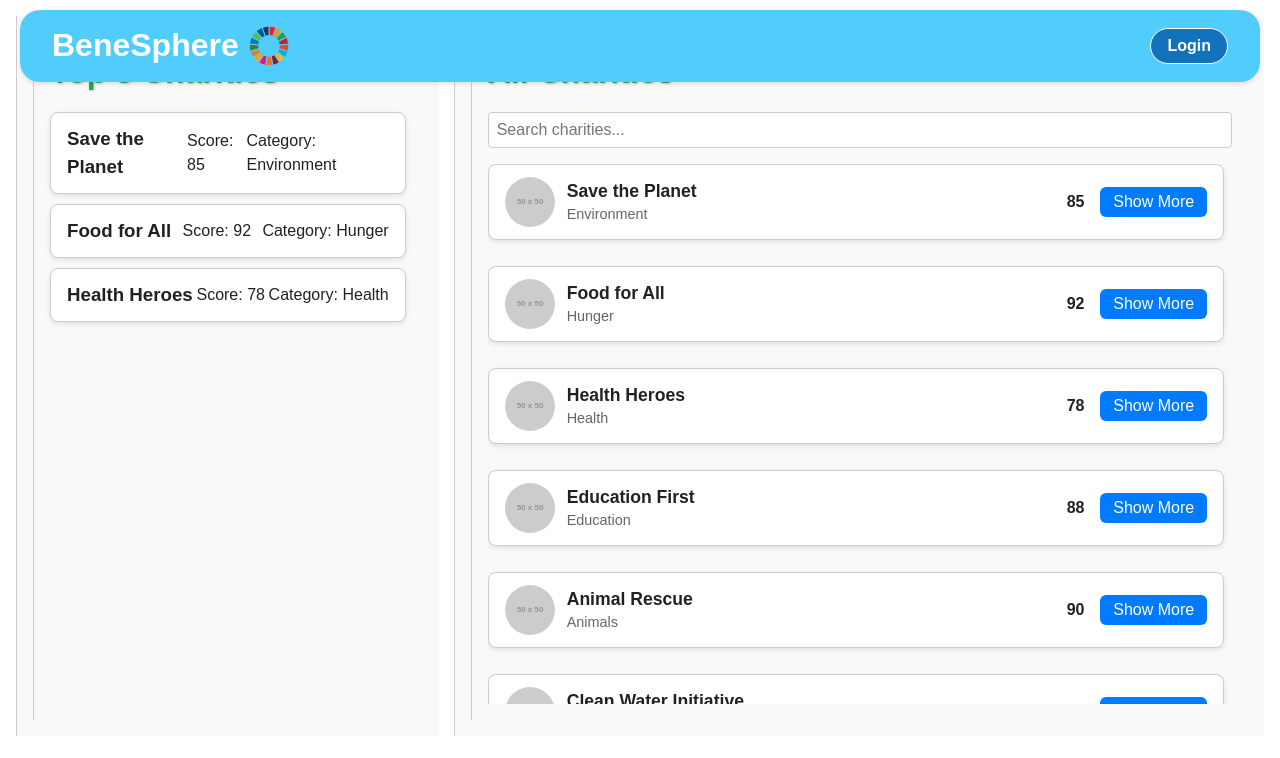
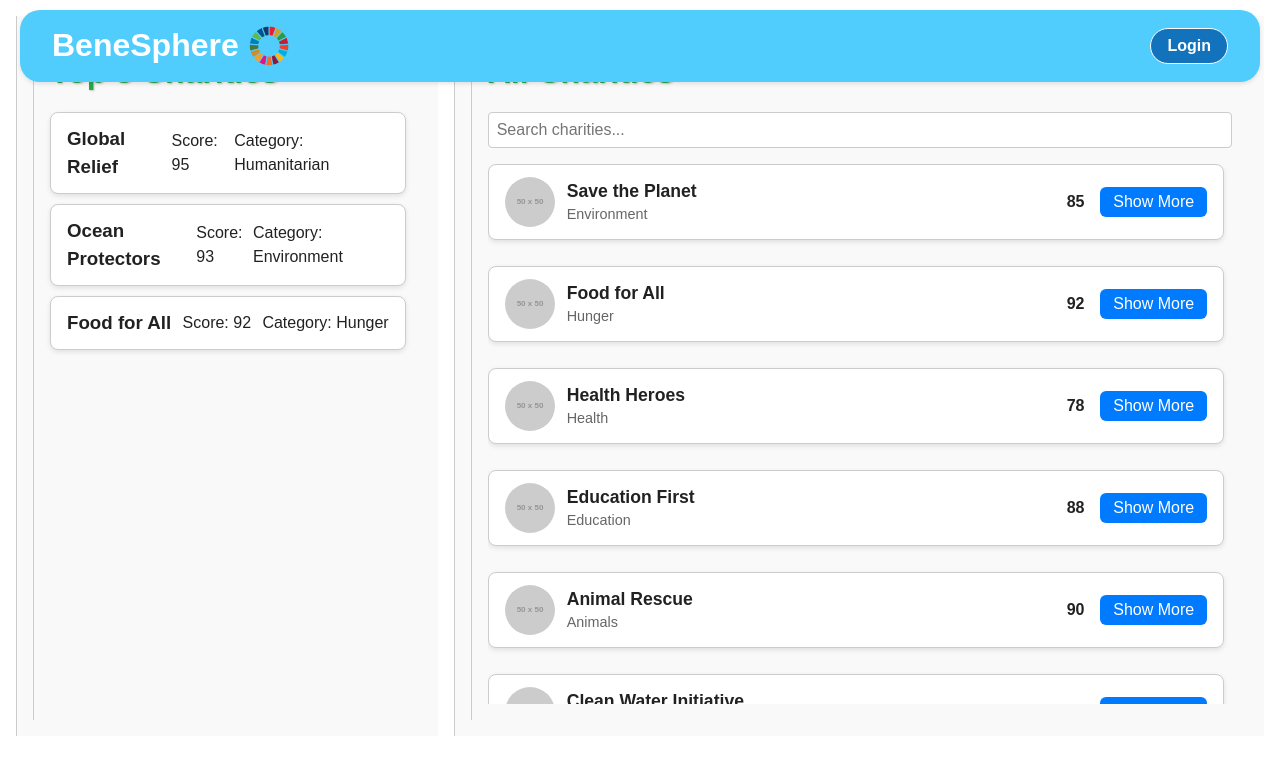
Before and after one commit to LudvigHygrell/DAT257-DIT257-Agile-software-project-management---Group-8, a React (Vite) app in the folder client/: page / in a window 1280 px wide. Shown: the top 758 px of the page. Built offline with nearby package versions, Linux system fonts and the light colour scheme.

Commit message:
fix: top charities order

```diff
--- a/client/src/components/TopCharities.jsx
+++ b/client/src/components/TopCharities.jsx
@@ -1,6 +1,8 @@
 function TopCharities({ charities }) {
 
-  const topCharities = charities.slice(0, 3);
+  const topCharities = [...charities]
+    .sort((a, b) => b.score - a.score)
+    .slice(0, 3);
 
   return (
     <div className="panel">
```
